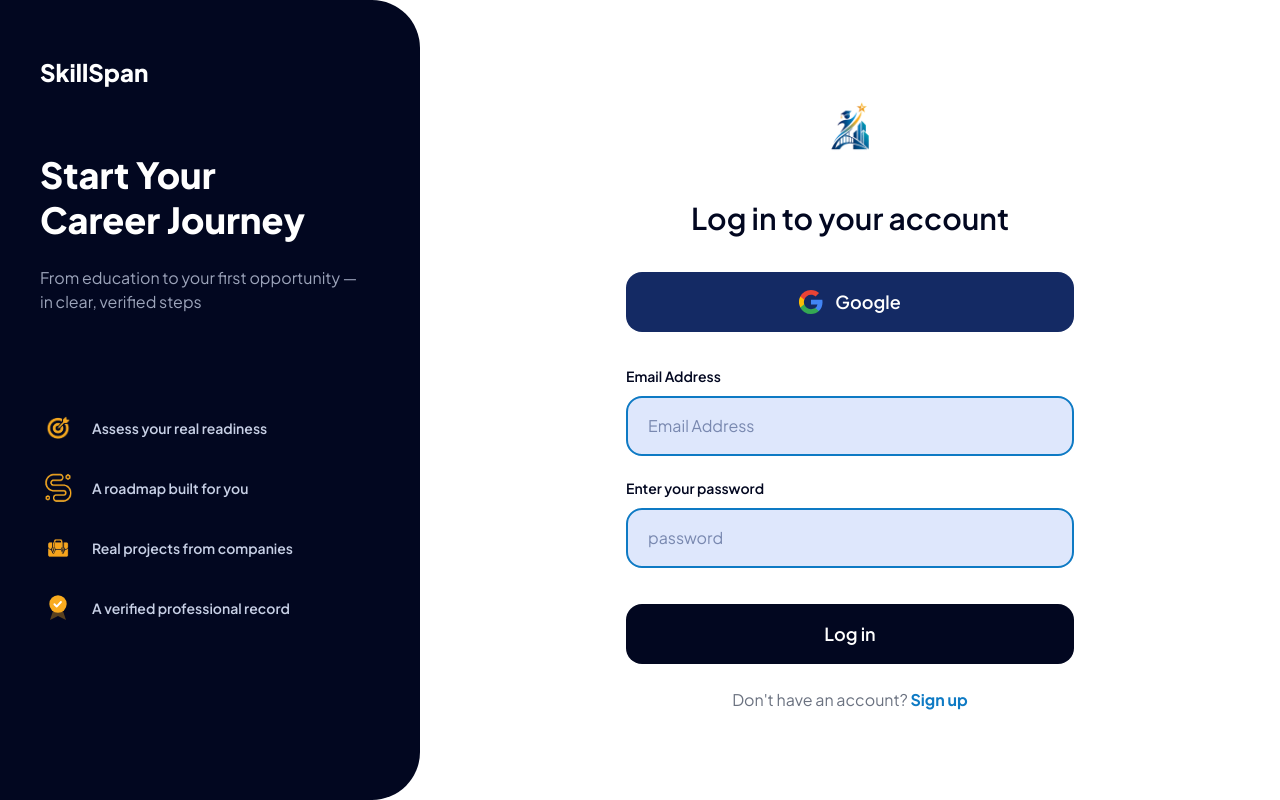
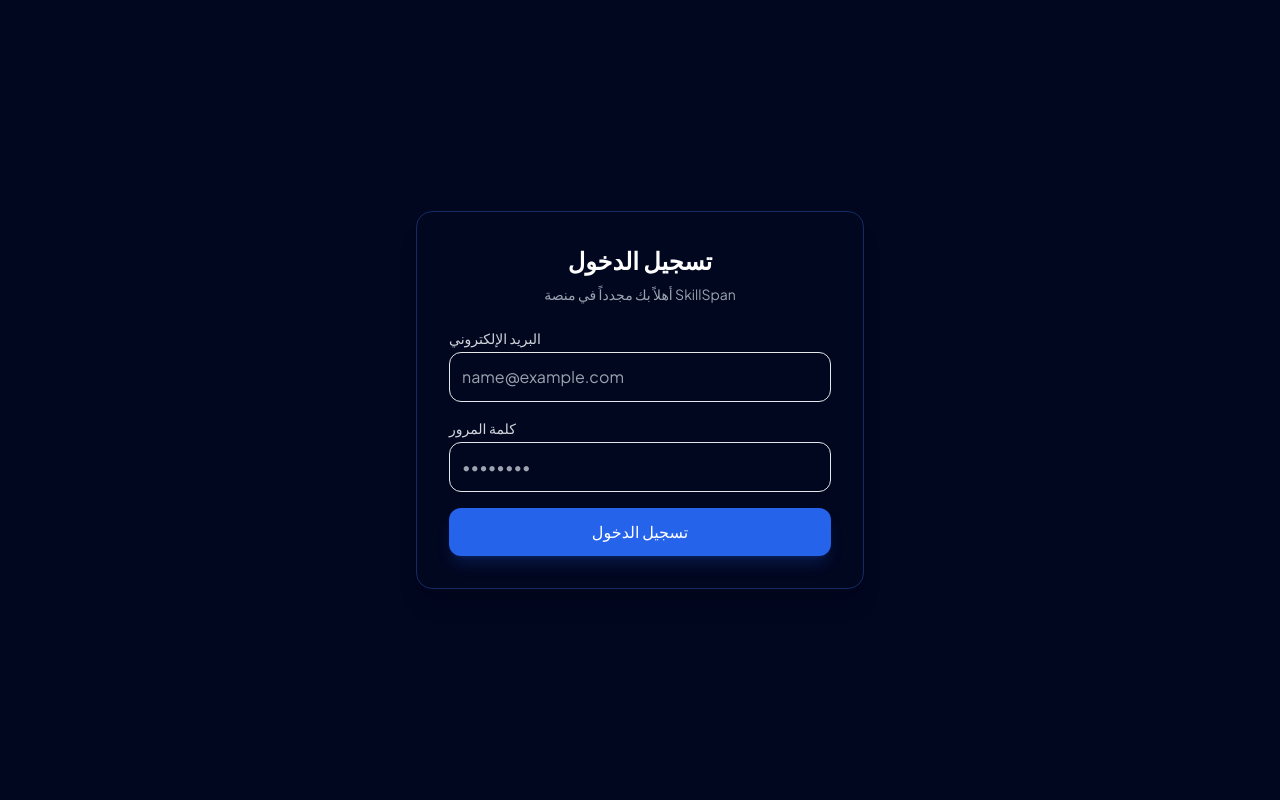
Before and after one commit to SkillSpan/Front-end, a React (Vite) app: page /login in a window 1280 px wide. Built offline with nearby package versions, Linux system fonts and the light colour scheme.

Commit message:
Complete API integration with client and server validation for Login and Signup flows

```diff
--- a/src/pages/LoginPage.jsx
+++ b/src/pages/LoginPage.jsx
@@ -1,111 +1,128 @@
 import { useState } from 'react'
-import { Link } from 'react-router-dom'
-import AuthLayout from '../components/auth/AuthLayout'
-import { GoogleIcon } from '../components/auth/icons'
-import brandMark from '../assets/icons/icon-career-growth.png'
+import { useNavigate } from 'react-router-dom'
+import { loginUser } from '../services/authApi'
 
 export default function LoginPage() {
-  const [email, setEmail] = useState('')
-  const [password, setPassword] = useState('')
-  const [errors, setErrors] = useState({})
+  const navigate = useNavigate()
 
-  const validate = () => {
-    const newErrors = {}
+  // 1. الحالات الخاصة بالبيانات والأخطاء
+  const [formData, setFormData] = useState({ email: '', password: '' })
+  const [clientErrors, setClientErrors] = useState({})
+  const [serverError, setServerError] = useState('')
+  const [loading, setLoading] = useState(false)
 
-    // Validation للبريد الإلكتروني
-    if (!email.trim()) {
-      newErrors.email = 'Email address is required'
-    } else if (!/\S+@\S+\.\S+/.test(email)) {
-      newErrors.email = 'Please enter a valid email address'
+  // 2. دالة الفحص والتحقق (Validation)
+  const validateForm = () => {
+    const errors = {}
+    if (!formData.email) {
+      errors.email = 'البريد الإلكتروني مطلوب'
+    } else if (!/\S+@\S+\.\S+/.test(formData.email)) {
+      errors.email = 'صيغة البريد الإلكتروني غير صحيحة'
     }
 
-    // Validation لكلمة المرور
-    if (!password) {
-      newErrors.password = 'Password is required'
+    if (!formData.password) {
+      errors.password = 'كلمة المرور مطلوبة'
+    } else if (formData.password.length < 6) {
+      errors.password = 'كلمة المرور يجب أن لا تقل عن 6 خانات'
     }
 
-    setErrors(newErrors)
-    return Object.keys(newErrors).length === 0
+    setClientErrors(errors)
+    return Object.keys(errors).length === 0
   }
 
-  const handleSubmit = (e) => {
+  // تحديث القيم ومسح أخطاء الحقل المحددة أثناء الكتابة
+  const handleInputChange = (field, value) => {
+    setFormData({ ...formData, [field]: value })
+    if (clientErrors[field]) {
+      setClientErrors({ ...clientErrors, [field]: '' })
+    }
+  }
+
+  // 3. دالة معالجة الإرسال
+  const handleSubmit = async (e) => {
     e.preventDefault()
-    if (validate()) {
-      console.log('Log in submitted', { email, password })
-      // wire this up to your auth API
+    setServerError('')
+
+    if (!validateForm()) return
+
+    setLoading(true)
+    try {
+      const data = await loginUser(formData)
+      if (data.token) {
+        localStorage.setItem('token', data.token)
+      }
+      navigate('/dashboard')
+    } catch (err) {
+      if (typeof err === 'string') {
+        setServerError(err)
+      } else if (Array.isArray(err)) {
+        setServerError(err.join(' - '))
+      } else {
+        setServerError('فشل تسجيل الدخول، يرجى التأكد من بياناتك.')
+      }
+    } finally {
+      setLoading(false)
     }
   }
 
   return (
-    <AuthLayout contentClassName="items-center">
-      <form onSubmit={handleSubmit} className="mx-auto flex max-w-md flex-col items-center text-center">
-        <img src={brandMark} alt="SkillSpan" className="h-24 w-24 object-contain" />
-        <h1 className="mt-4 text-3xl font-semibold text-navy-950">Log in to your account</h1>
+    <div className="min-h-screen bg-navy-950 flex items-center justify-center p-4">
+      <div className="max-w-md w-full bg-navy-900 border border-navy-800 p-8 rounded-2xl shadow-xl">
 
-        <button
-          type="button"
-          className="mt-9 flex w-full items-center justify-center gap-3 rounded-2xl bg-navy-800 py-4 text-lg font-semibold text-white hover:opacity-90"
-        >
-          <GoogleIcon className="h-6 w-6" />
-          Google
-        </button>
+        {/* العناوين والتنسيقات */}
+        <h2 className="text-2xl font-bold text-white mb-2 text-center">تسجيل الدخول</h2>
+        <p className="text-gray-400 text-sm mb-6 text-center">أهلاً بك مجدداً في منصة SkillSpan</p>
 
-        <div className="mt-8 w-full text-left">
-          <label htmlFor="login-email" className="text-sm font-semibold text-navy-950">
-            Email Address
-          </label>
+        <form onSubmit={handleSubmit} className="space-y-4">
+
+          {/* 1. عرض أخطاء السيرفر */}
+          {serverError && (
+            <div className="p-3 bg-red-500/10 border border-red-500/30 text-red-400 text-sm rounded-xl">
+              {serverError}
+            </div>
+          )}
+
+          {/* 2. حقل البريد الإلكتروني */}
+          <div>
+            <label className="block text-sm font-medium text-gray-300 mb-1">البريد الإلكتروني</label>
             <input
-            id="login-email"
               type="email"
-            autoComplete="email"
-            placeholder="Email Address"
-            value={email}
-            onChange={(e) => {
-              setEmail(e.target.value)
-              if (errors.email) setErrors({ ...errors, email: '' })
-            }}
-            className={`mt-2 w-full rounded-2xl border-2 bg-ice px-5 py-4 text-navy-800/70 placeholder:text-navy-800/50 focus:outline-none focus:ring-2 focus:ring-cyan ${
-              errors.email ? 'border-red-500' : 'border-sky'
-            }`}
+              value={formData.email}
+              onChange={(e) => handleInputChange('email', e.target.value)}
+              className="w-full p-3 bg-navy-950 border border-navy-700 rounded-xl text-white focus:outline-none focus:border-blue-500 transition"
+              placeholder="name@example.com"
             />
-          {errors.email && <p className="mt-1 text-xs font-semibold text-red-500">{errors.email}</p>}
+            {clientErrors.email && (
+              <span className="text-red-400 text-xs mt-1 block">{clientErrors.email}</span>
+            )}
           </div>
 
-        <div className="mt-5 w-full text-left">
-          <label htmlFor="login-password" className="text-sm font-semibold text-navy-950">
-            Enter your password
-          </label>
+          {/* 3. حقل كلمة المرور */}
+          <div>
+            <label className="block text-sm font-medium text-gray-300 mb-1">كلمة المرور</label>
             <input
-            id="login-password"
               type="password"
-            autoComplete="current-password"
-            placeholder="password"
-            value={password}
-            onChange={(e) => {
-              setPassword(e.target.value)
-              if (errors.password) setErrors({ ...errors, password: '' })
-            }}
-            className={`mt-2 w-full rounded-2xl border-2 bg-ice px-5 py-4 text-navy-800/70 placeholder:text-navy-800/50 focus:outline-none focus:ring-2 focus:ring-cyan ${
-              errors.password ? 'border-red-500' : 'border-sky'
-            }`}
+              value={formData.password}
+              onChange={(e) => handleInputChange('password', e.target.value)}
+              className="w-full p-3 bg-navy-950 border border-navy-700 rounded-xl text-white focus:outline-none focus:border-blue-500 transition"
+              placeholder="••••••••"
             />
-          {errors.password && <p className="mt-1 text-xs font-semibold text-red-500">{errors.password}</p>}
+            {clientErrors.password && (
+              <span className="text-red-400 text-xs mt-1 block">{clientErrors.password}</span>
+            )}
           </div>
 
+          {/* 4. زر التسجيل */}
           <button
             type="submit"
-          className="mt-9 w-full rounded-2xl bg-navy-950 py-4 text-lg font-semibold text-white hover:opacity-90"
+            disabled={loading}
+            className="w-full py-3 bg-blue-600 hover:bg-blue-700 disabled:opacity-50 text-white font-medium rounded-xl transition duration-200 shadow-lg shadow-blue-600/20 mt-2"
           >
-          Log in
+            {loading ? 'جاري التحقق...' : 'تسجيل الدخول'}
           </button>
+        </form>
 
-        <p className="mt-6 text-gray-500">
-          Don&apos;t have an account?{' '}
-          <Link to="/signup" className="font-bold text-sky">
-            Sign up
-          </Link>
-        </p>
-      </form>
-    </AuthLayout>
+      </div>
+    </div>
   )
 }
--- a/src/pages/SignupFlow.jsx
+++ b/src/pages/SignupFlow.jsx
@@ -9,6 +9,7 @@
 import { CheckIcon, InfoIcon } from '../components/auth/icons'
 import graduationCapIcon from '../assets/icons/icon-graduation-cap.png'
 import certificateIcon from '../assets/icons/icon-certificate.png'
+import { registerIndividual } from '../services/authApi'
 
 const TOTAL_STEPS = 3
 
@@ -20,12 +21,14 @@
   const [academicStatus, setAcademicStatus] = useState('student')
   const [agreements, setAgreements] = useState({ terms: true, privacy: false })
 
-  // 1. إضافة حالة حفظ الأخطاء
+  // حالات الأخطاء والـ Loading الخاصة بالـ API والـ Client Validation
   const [errors, setErrors] = useState({})
+  const [serverError, setServerError] = useState('')
+  const [isLoading, setIsLoading] = useState(false)
 
   const bothAgreed = agreements.terms && agreements.privacy
 
-  // 2. دالة التحقق الخاصة بالخطوة الأولى
+  // دالة التحقق الخاصة بالخطوة الأولى
   const validateStep1 = () => {
     const newErrors = {}
 
@@ -55,8 +58,35 @@
     return Object.keys(newErrors).length === 0
   }
 
+  // دالة الإرسال النهائية للـ API عند إنهاء الخطوة الثالثة
+  const handleFinalSubmit = async () => {
+    setIsLoading(true)
+    setServerError('')
+
+    try {
+      // إرسال البيانات للـ Backend
+      await registerIndividual({
+        name: account.fullName,
+        email: account.email,
+        password: account.password,
+      })
+
+      // الانتقال لصفحة تأكيد البريد وتمرير الإيميل معها
+      navigate('/verify-email', { state: { email: account.email } })
+    } catch (err) {
+      if (typeof err === 'string') {
+        setServerError(err)
+      } else if (Array.isArray(err)) {
+        setServerError(err.join(' - '))
+      } else {
+        setServerError('Failed to create account. Please try again.')
+      }
+    } finally {
+      setIsLoading(false)
+    }
+  }
+
   const goNext = () => {
-    // إيقاف التقدم إذا كانت بيانات الخطوة الأولى بها خطأ
     if (step === 1) {
       if (!validateStep1()) return
     }
@@ -64,7 +94,8 @@
     if (step < TOTAL_STEPS) {
       setStep(step + 1)
     } else {
-      console.log('Sign up submitted', { account, academicStatus, agreements })
+      // تنفيذ الإرسال النهائي في الخطوة الأخيرة
+      handleFinalSubmit()
     }
   }
 
@@ -72,7 +103,6 @@
     if (step > 1) setStep(step - 1)
   }
 
-  // دالة لتحديث قيم الحقول ومسح الخطأ بمجرد كتابة المستخدم
   const handleInputChange = (field, value) => {
     setAccount({ ...account, [field]: value })
     if (errors[field]) {
@@ -83,6 +113,13 @@
   return (
     <AuthLayout>
       <ProgressSteps step={step} total={TOTAL_STEPS} />
+
+      {/* عرض خطأ السيرفر في أعلى أي خطوة إذا حدث */}
+      {serverError && (
+        <div className="mb-4 rounded-xl border border-red-500/30 bg-red-500/10 p-3 text-sm text-red-400">
+          {serverError}
+        </div>
+      )}
 
       {step === 1 && (
         <>
@@ -217,7 +254,12 @@
               </div>
             )}
           </div>
-          <StepNavButtons onBack={goBack} onNext={goNext} nextDisabled={!bothAgreed} />
+          <StepNavButtons
+            onBack={goBack}
+            onNext={goNext}
+            nextDisabled={!bothAgreed || isLoading}
+            nextText={isLoading ? 'Creating Account...' : 'Complete Registration'}
+          />
         </>
       )}
     </AuthLayout>
--- /dev/null
+++ b/src/services/authApi.js
@@ -0,0 +1,63 @@
+const BASE_URL = 'https://back-end-zdip.onrender.com/api/auth'
+
+// دالة عامة لمعالجة الطلبات والاستجابات
+async function handleResponse(response) {
+  const data = await response.json()
+  if (!response.ok) {
+    // إما أن تكون الأخطاء مصفوفة قادمة من Validation السيرفر أو رسالة مفردة
+    const error = data.errors || data.message || 'حدث خطأ في الاتصال بالخادم'
+    throw error
+  }
+  return data
+}
+
+// 1. تسجيل فرد
+export async function registerIndividual(formData) {
+  const response = await fetch(`${BASE_URL}/register`, {
+    method: 'POST',
+    headers: { 'Content-Type': 'application/json' },
+    body: JSON.stringify(formData),
+  })
+  return handleResponse(response)
+}
+
+// 2. تسجيل شركة/مؤسسة
+export async function registerOrganization(formData) {
+  const response = await fetch(`${BASE_URL}/register/organization`, {
+    method: 'POST',
+    headers: { 'Content-Type': 'application/json' },
+    body: JSON.stringify(formData),
+  })
+  return handleResponse(response)
+}
+
+// 3. تسجيل الدخول
+export async function loginUser(credentials) {
+  const response = await fetch(`${BASE_URL}/login`, {
+    method: 'POST',
+    headers: { 'Content-Type': 'application/json' },
+    body: JSON.stringify(credentials),
+  })
+  return handleResponse(response)
+}
+
+// 4. التحقق من الإيميل (OTP Verification)
+export async function verifyEmail(payload) {
+  // payload: { email, otp } أو { email, code } بحسب ما يطلبه الـ Backend
+  const response = await fetch(`${BASE_URL}/verify`, {
+    method: 'POST',
+    headers: { 'Content-Type': 'application/json' },
+    body: JSON.stringify(payload),
+  })
+  return handleResponse(response)
+}
+
+// 5. إعادة إرسال OTP
+export async function resendOtp(email) {
+  const response = await fetch(`${BASE_URL}/resend-otp`, {
+    method: 'POST',
+    headers: { 'Content-Type': 'application/json' },
+    body: JSON.stringify({ email }),
+  })
+  return handleResponse(response)
+}
```
Lines whose indentation alone changed are shown as unchanged.
